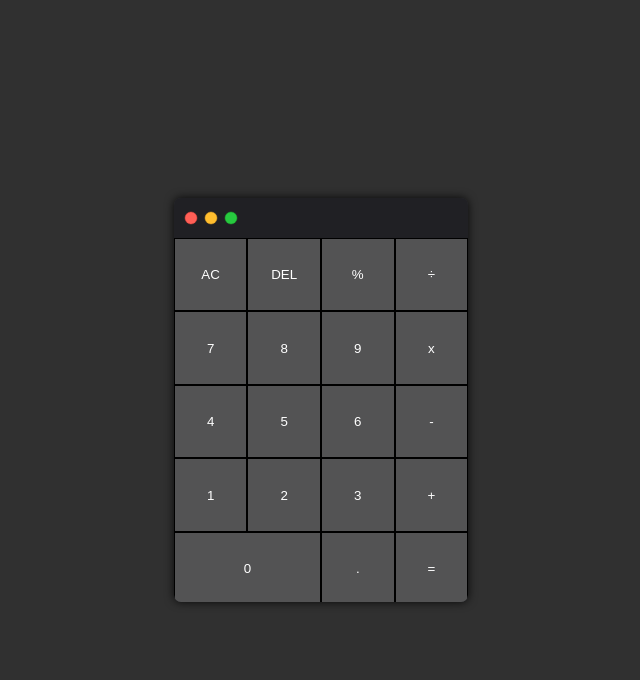
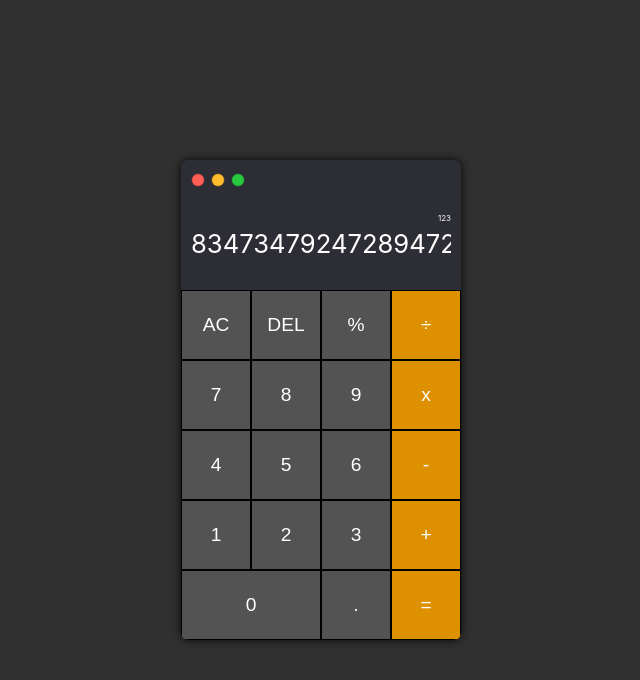
Before and after one commit to timthedev07/svelte-calculator, a Svelte app: page / in a window 1280 px wide. Shown: the top 680 px of the page, without its empty margins (319-959 px from the left). Built offline with nearby package versions, Linux system fonts and the light colour scheme.

Commit message:
complete styling

```diff
--- a/src/App.svelte
+++ b/src/App.svelte
@@ -7,29 +7,29 @@
       <img src="images/windowIcons.svg" alt="" />
     </div>
     <div class="output">
-      <div class="prev-operand" />
-      <div class="curr-operand" />
+      <div class="prev-operand">123</div>
+      <div class="curr-operand">8347347924728947239843</div>
     </div>
     <div class="calculator-grid">
       <button>AC</button>
       <button>DEL</button>
       <button>%</button>
-      <button>÷</button>
+      <button class="operator">÷</button>
       <button>7</button>
       <button>8</button>
       <button>9</button>
-      <button>x</button>
+      <button class="operator">x</button>
       <button>4</button>
       <button>5</button>
       <button>6</button>
-      <button>-</button>
+      <button class="operator">-</button>
       <button>1</button>
       <button>2</button>
       <button>3</button>
-      <button>+</button>
+      <button class="operator">+</button>
       <button class="double-width">0</button>
       <button>.</button>
-      <button>=</button>
+      <button class="operator">=</button>
     </div>
   </div>
 </main>
@@ -45,10 +45,9 @@
   }
   .calculator {
     background-color: rgb(45, 46, 53);
-    width: 23vw;
-    min-width: 280px;
-    min-height: 385px;
-    aspect-ratio: 8 / 11;
+    width: 280px;
+    height: 480px;
+    /* aspect-ratio: 14 / 25; */
     border-radius: 7px;
     overflow: hidden;
     box-shadow: 0 0 10px rgba(0, 0, 0, 0.849);
@@ -60,17 +59,13 @@
     display: flex;
     justify-content: flex-start;
     align-items: center;
-    background-color: rgb(32, 32, 36);
   }
 
   .calculator-grid {
     display: grid;
     justify-content: center;
-    grid-template-columns: repeat(4, max(70px, 5.75vw));
-    grid-template-rows: minmax(max(70px, 5.75vw), auto) repeat(
-        5,
-        max(70px, 5.75vw)
-      );
+    grid-template-columns: repeat(4, 70px);
+    grid-template-rows: minmax(70px, auto) repeat(5, 70px);
   }
 
   .calculator-grid button {
@@ -79,6 +74,7 @@
     outline: none;
     color: white;
     background-color: #5c5c5cce;
+    font-size: 1.2rem;
   }
 
   .calculator-grid button:hover {
@@ -88,4 +84,35 @@
   .double-width {
     grid-column: span 2;
   }
+
+  .output {
+    height: 70px;
+    display: flex;
+    flex-direction: column;
+    align-items: flex-end;
+    justify-content: space-around;
+    padding: 10px;
+  }
+
+  .output * {
+    color: white;
+    overflow: auto;
+    width: 100%;
+    text-align: right;
+  }
+
+  .prev-operand {
+    font-size: 0.5rem;
+  }
+  .curr-operand {
+    font-size: 1.6rem;
+    height: 50px;
+  }
+
+  .operator {
+    background-color: rgb(221, 144, 0) !important;
+  }
+  .operator:hover {
+    background-color: rgb(224, 180, 98) !important;
+  }
 </style>
```
